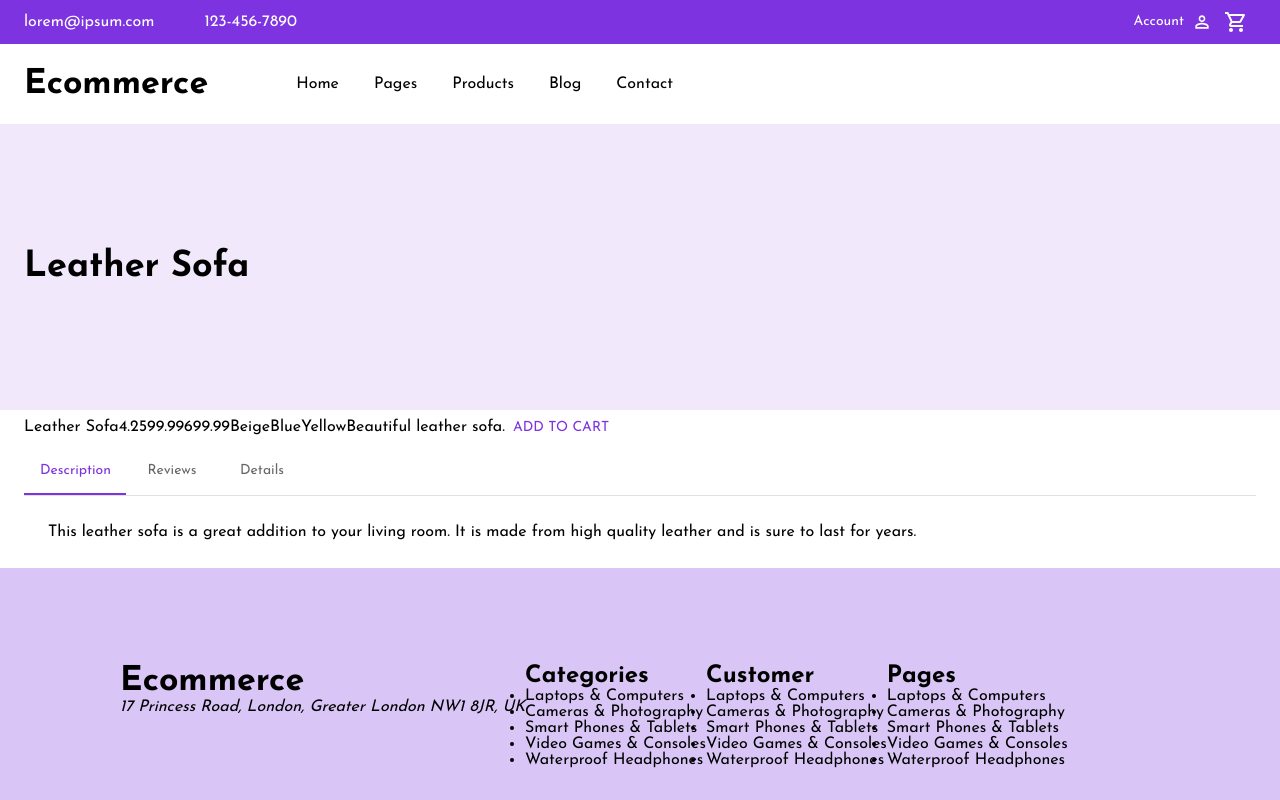
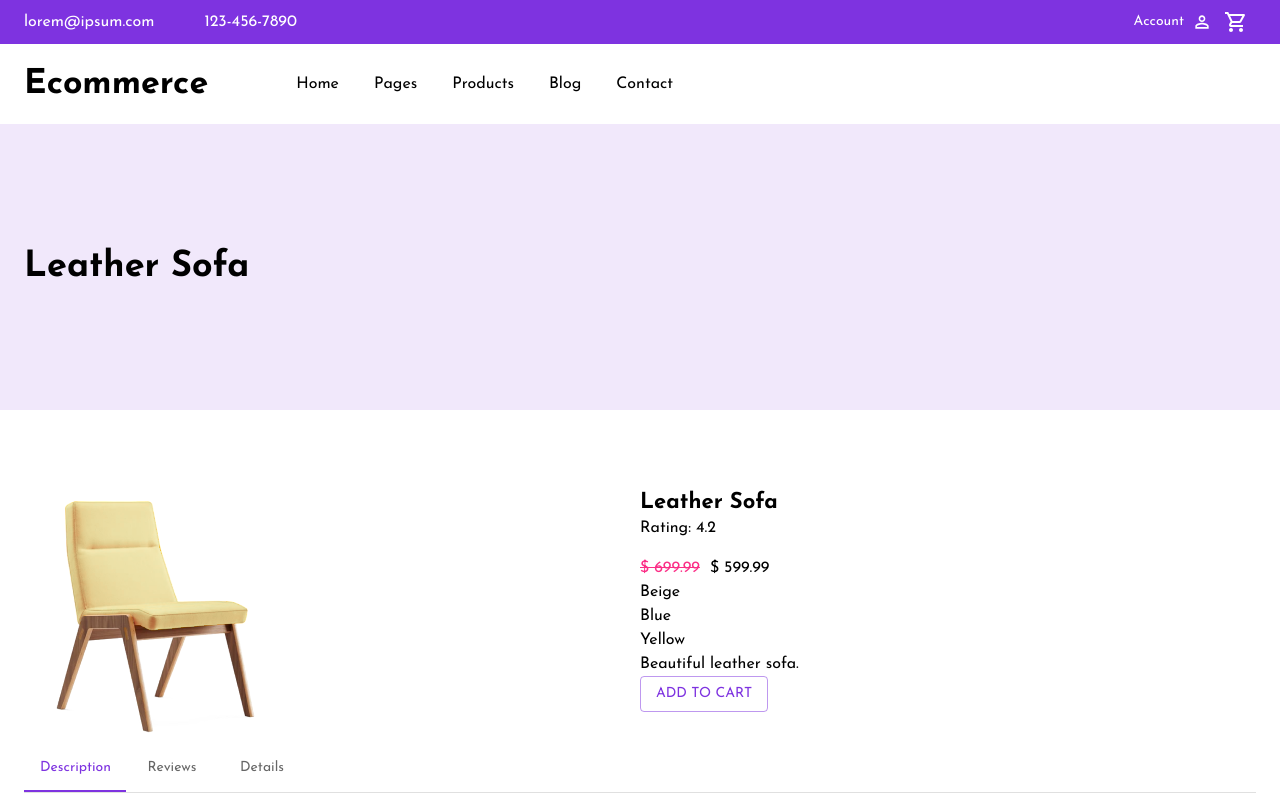
Before and after one commit to botfinski/ecommerce, a Next.js app: page /products/leather-sofa in a window 1280 px wide. Shown: the top 800 px of the page. Built offline with nearby package versions, Linux system fonts and the light colour scheme.

Commit message:
productDetails, price

```diff
--- /dev/null
+++ b/components/Price/Price.tsx
@@ -0,0 +1,37 @@
+import React from "react";
+import { styled, css } from "@mui/system";
+import { Box, Typography } from "@mui/material";
+
+interface Props {
+	previousPrice: number;
+	price: number;
+	justify?: string;
+}
+
+interface WrapperProps {
+	justify?: string;
+}
+
+const PriceWrapper = styled(Box)<WrapperProps>`
+	display: flex;
+	justify-content: ${props => (props.justify ? props.justify : "start")};
+	gap: 10px;
+`;
+
+const Price: React.FC<Props> = ({ previousPrice, price, justify }) => {
+	return previousPrice > 0 ? (
+		<PriceWrapper justify={justify}>
+			<Typography
+				align="center"
+				sx={{ color: "custom.pink", textDecoration: "line-through" }}
+			>
+				{`$ ${previousPrice}`}
+			</Typography>{" "}
+			<Typography align="center">{`$ ${price}`}</Typography>
+		</PriceWrapper>
+	) : (
+		<Typography align="center">{`$ ${price}`}</Typography>
+	);
+};
+
+export default Price;
--- a/components/ProductDetails/ProductDetails.tsx
+++ b/components/ProductDetails/ProductDetails.tsx
@@ -1,8 +1,10 @@
-import { Box, Button, Container } from "@mui/material";
+import { Box, Button, Container, Grid, Typography } from "@mui/material";
+import Image from "next/image";
 import React from "react";
 import { IProduct } from "../../types/types";
 import Tabs from "../Tabs/Tabs";
-
+import { createImgUrl } from "../../helpers/helpers";
+import Price from "../Price/Price";
 interface Props {
 	product: IProduct;
 }
@@ -19,22 +21,38 @@ const ProcuctDetails: React.FC<Props> = ({ product }) => {
 		longDescription,
 		reviews,
 		details,
+		slug,
 	} = product;
 
 	return (
 		<>
 			<Container maxWidth="xl">
+				<Grid container>
+					<Grid item xs={12} md={6}>
+						<Image
+							width={250}
+							height={250}
+							src={`/images/products/${createImgUrl(slug, colors)}.png`}
+							alt={`Photo of ${name}`}
+							priority
+						/>
+					</Grid>
+
+					<Grid item xs={12} md={6}>
+						<Typography variant="h3">{name}</Typography>
+						<Typography>Rating: {rating}</Typography>
+						<br />
+						<Typography></Typography>
+						<Price price={price} previousPrice={previousPrice} />
+
+						{colors.map(c => (
+							<Typography key={c}>{c}</Typography>
+						))}
+						<Typography>{shortDescription}</Typography>
+						<Button variant="outlined">Add to Cart</Button>
+					</Grid>
+				</Grid>
 				<Box>
-					{name}
-					{rating}
-					{price}
-					{previousPrice}
-					{colors.map(c => (
-						<span key={c}>{c}</span>
-					))}
-					{shortDescription}
-					<Button>Add to Cart</Button>
-
 					<Tabs
 						longDescription={longDescription}
 						reviews={reviews}
--- /dev/null
+++ b/helpers/helpers.ts
@@ -0,0 +1,3 @@
+export const createImgUrl = (slug: string, colors: string[]) => {
+	return `${slug}-${colors[0].toLowerCase()}`;
+};
--- a/mockData/content.ts
+++ b/mockData/content.ts
@@ -44,4 +44,7 @@ export const content = {
 			},
 		],
 	},
+	404: {
+		title: "404",
+	},
 };
--- a/pages/products/[slug].tsx
+++ b/pages/products/[slug].tsx
@@ -1,3 +1,4 @@
+import { Box, Container } from "@mui/material";
 import React from "react";
 import PageTitle from "../../components/PageTitle/PageTitle";
 import ProcuctDetails from "../../components/ProductDetails/ProductDetails";
@@ -12,7 +13,9 @@ const Product: React.FC<Props> = ({ product }) => {
 	return (
 		<>
 			<PageTitle pageTitle={product.name} />
-			<ProcuctDetails key={product.slug} product={product} />
+			<Box sx={{ mt: 10, mb: 10 }}>
+				<ProcuctDetails key={product.slug} product={product} />
+			</Box>
 		</>
 	);
 };
--- a/styles/theme.ts
+++ b/styles/theme.ts
@@ -12,6 +12,10 @@ export const theme = createTheme({
 			fontWeight: 700,
 		},
 		h2: {
+			fontSize: 22,
+			fontWeight: 700,
+		},
+		h3: {
 			fontSize: 22,
 			fontWeight: 700,
 		},
```
Also changed, not shown: components/ProductsGrid/ProductGridItem.tsx (+3 -29 lines), pages/404.tsx (added, +25 -0 lines).
